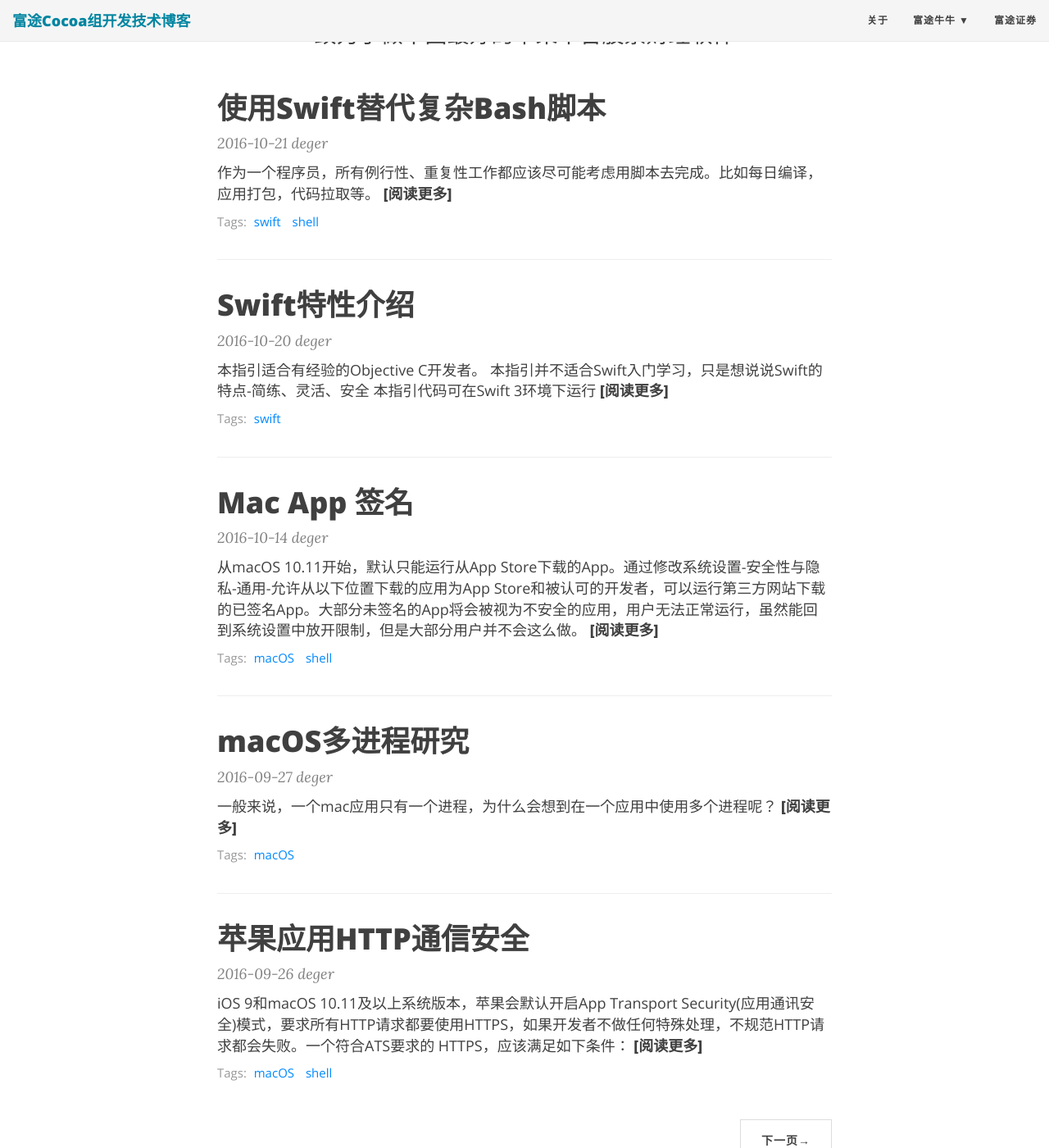
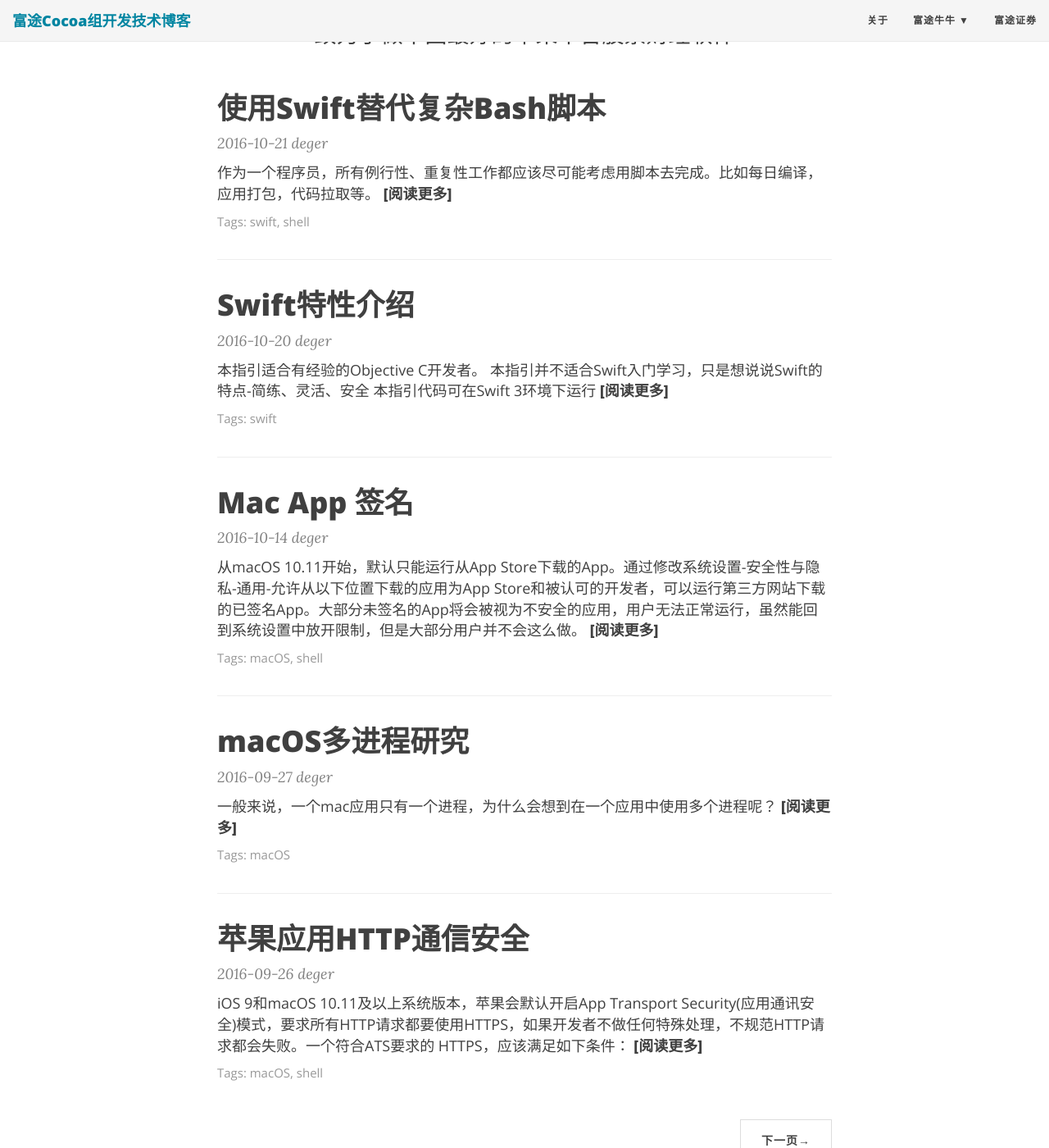
Before and after one commit to FuhuaWei/futucocoa.github.io, a Jekyll site: the page built from index.html, in a window 1280 px wide and 1400 px high, scrolled down 225 px. Shown: the whole window at 82% size. Built offline with Jekyll 4.4.1, drawn with Linux system fonts in a browser that asks for light colours; nearby versions of some CDN libraries; the list of posts is cut into pages by our own code; some of the changed lines change nothing that is shown.

Commit message:
[fix]github不支持标签

```diff
--- a/_config.yml
+++ b/_config.yml
@@ -127,7 +127,7 @@ defaults:
       show-avatar: true
 
 # Use tags pages (not recommended if you are deploying via GitHub pages, only set to true if deploying locally with ruby)
-link-tags: true
+link-tags: false
 
 # Exclude these files from production site
 exclude:
```
